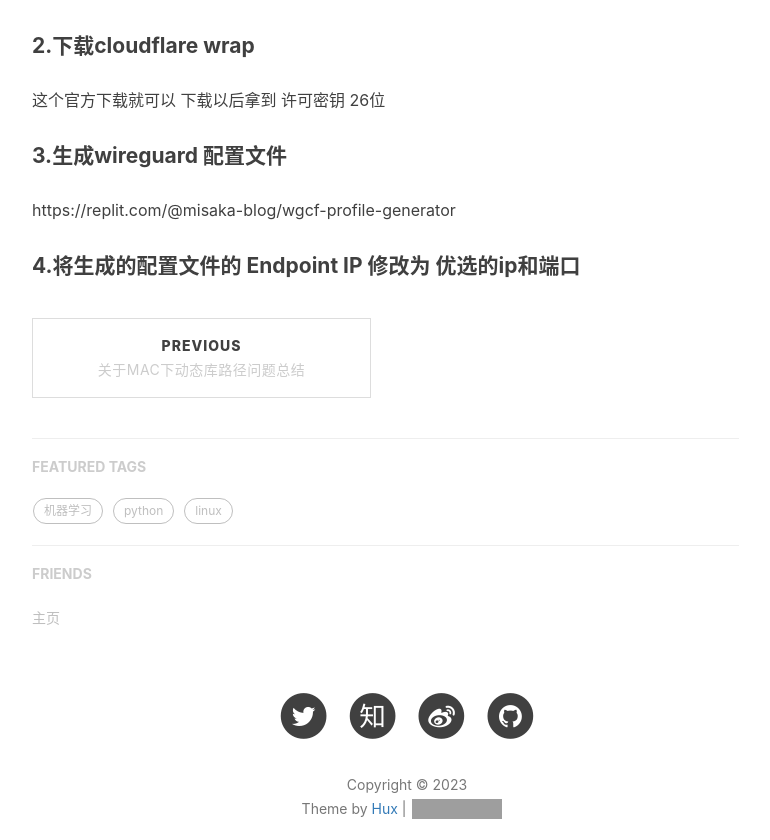
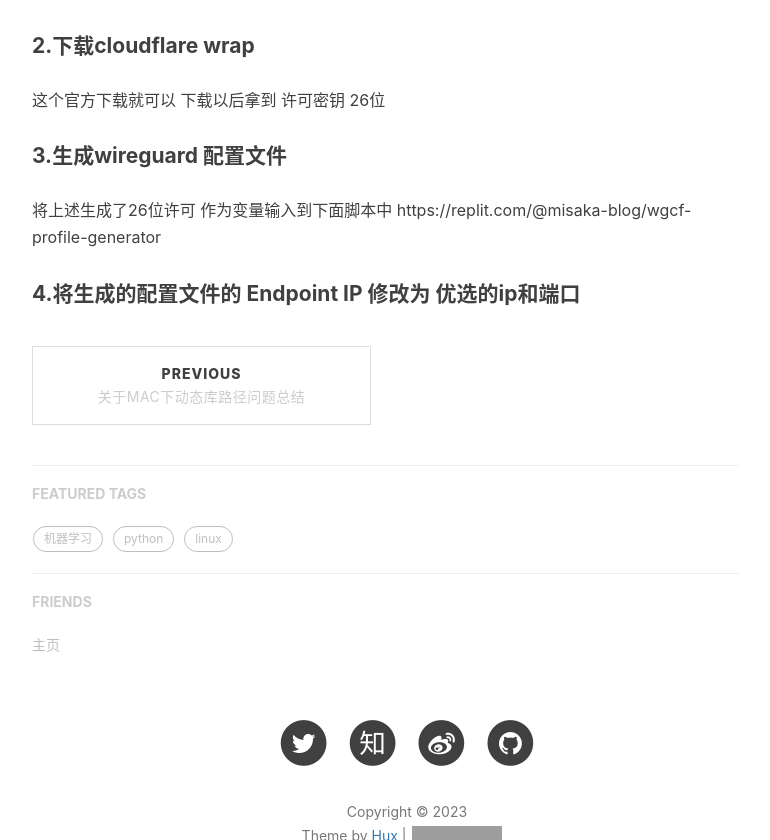
Before and after one commit to kingask/kingask.github.io, a Jekyll site: the page built from _posts/2023-10-20-cloudflare-warp.markdown, in a window 1280 px wide and 900 px high, scrolled down 928 px, cut to the strip 60-900 px from the top of the window. Shown: the whole strip, without its empty margins (233-1003 px from the left). Built offline with Jekyll 4.4.1, drawn with Linux system fonts in a browser that asks for light colours; nearby versions of some CDN libraries; comment, search, counter and statistics services are not loaded; grey boxes are pictures that could not be loaded.

Commit message:
modified:   _posts/2023-10-20-cloudflare-warp.markdown

```diff
--- a/_posts/2023-10-20-cloudflare-warp.markdown
+++ b/_posts/2023-10-20-cloudflare-warp.markdown
@@ -38,6 +38,7 @@
 
 #### 3.生成wireguard 配置文件
 
+将上述生成了26位许可 作为变量输入到下面脚本中
 https://replit.com/@misaka-blog/wgcf-profile-generator
 
 
```
